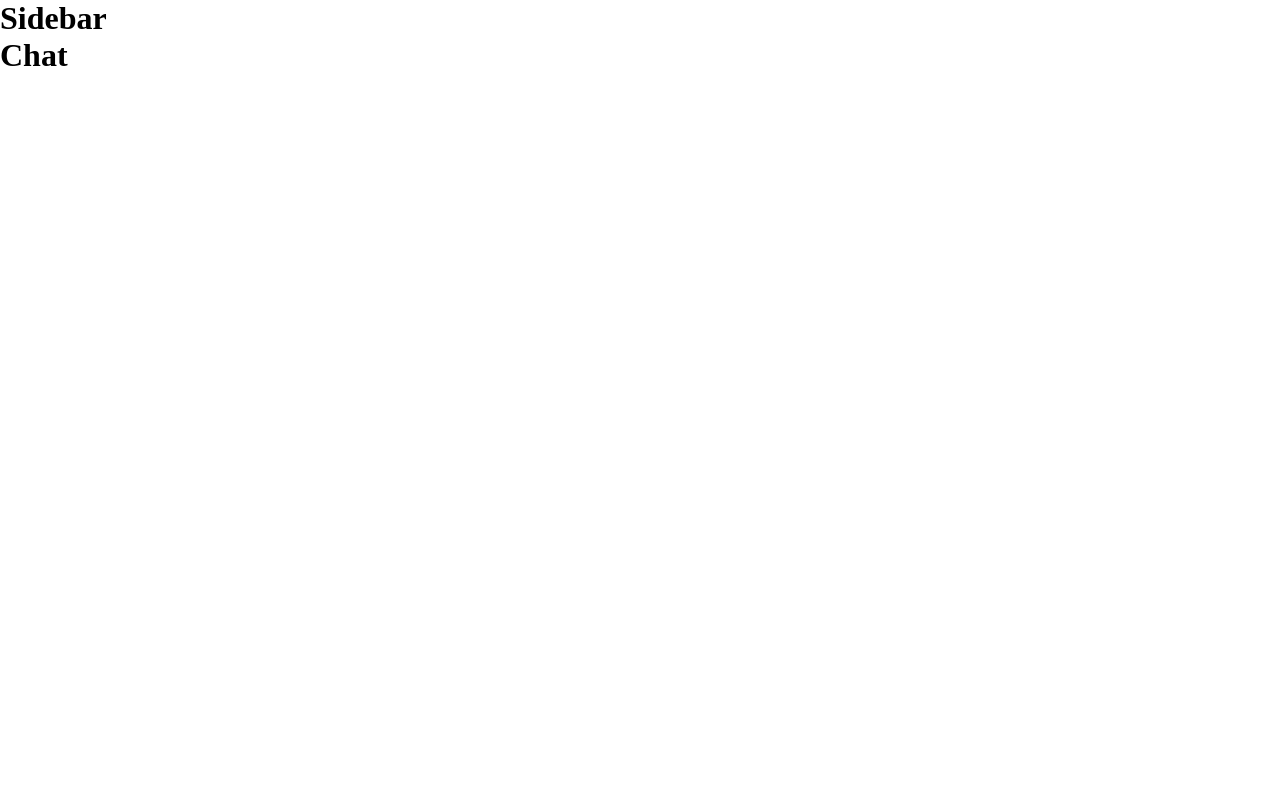
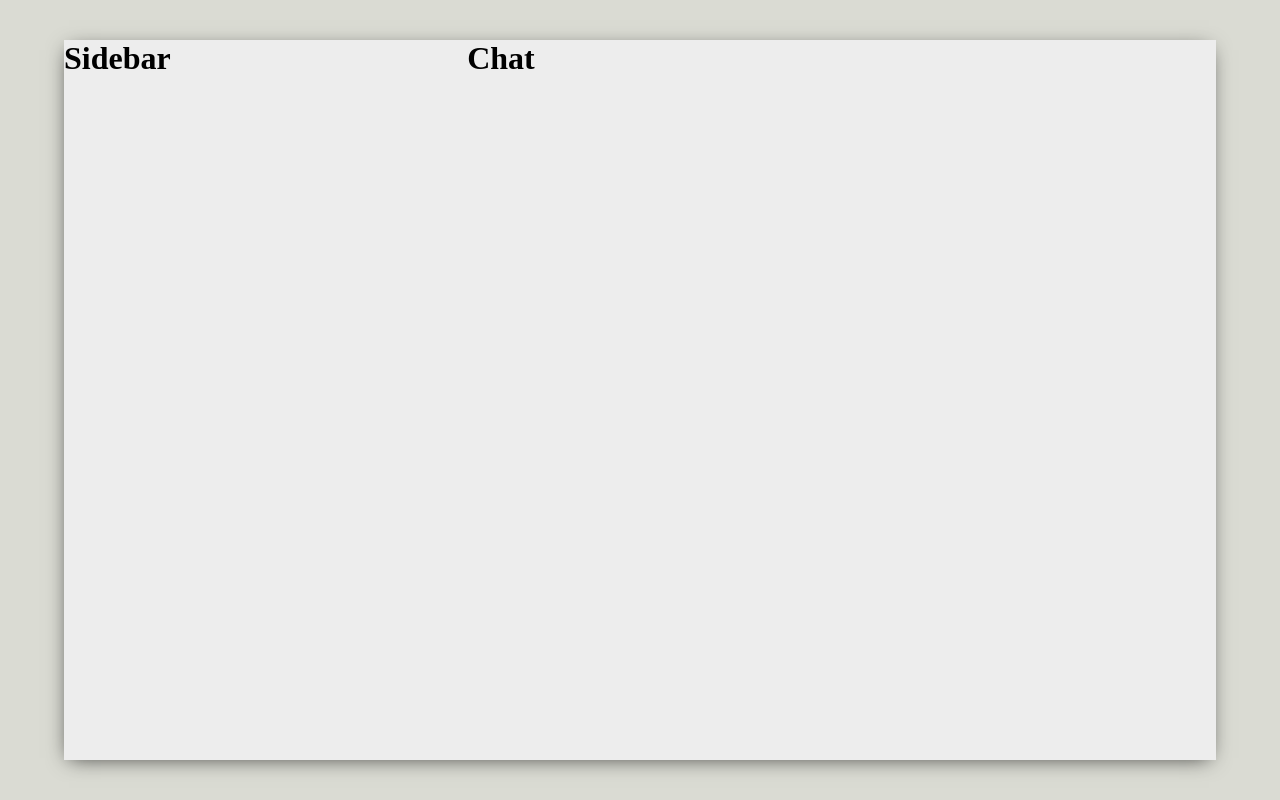
Before and after one commit to KingLouie1994/WhatsApp-MERN-Frontend, a React (Create React App) app: page / in a window 1280 px wide. Built offline with nearby package versions, Linux system fonts and the light colour scheme.

Commit message:
basic styling of sidebar and chat

```diff
--- a/src/App.js
+++ b/src/App.js
@@ -4,15 +4,34 @@
 
 // Imports for styling
 import GlobalStyle from "./GlobalStyle";
+import styled from "styled-components";
 
 const App = () => {
   return (
-    <div>
+    <StyledApp>
       <GlobalStyle />
-      <Sidebar />
-      <Chat />
-    </div>
+      <Container>
+        <Sidebar />
+        <Chat />
+      </Container>
+    </StyledApp>
   );
 };
 
+// Styled Components
+const StyledApp = styled.div`
+  height: 100vh;
+  display: grid;
+  place-items: center;
+  background: #dadbd3;
+`;
+
+const Container = styled.div`
+  height: 90vh;
+  width: 90vw;
+  display: flex;
+  background: #ededed;
+  box-shadow: -1px 4px 20px -6px rgba(0, 0, 0, 0.75);
+`;
+
 export default App;
--- a/src/components/Chat.js
+++ b/src/components/Chat.js
@@ -11,7 +11,9 @@
 
 // Styled Components
 const StyledChat = styled.div`
-
+  display: flex;
+  flex-direction: column;
+  flex: 0.65;
 `;
 
 export default Chat;
--- a/src/components/Sidebar.js
+++ b/src/components/Sidebar.js
@@ -11,7 +11,9 @@
 
 // Styled Components
 const StyledSidebar = styled.div`
-
+    display: flex;
+    flex-direction: column;
+    flex: 0.35;
 `;
 
 export default Sidebar;
```
